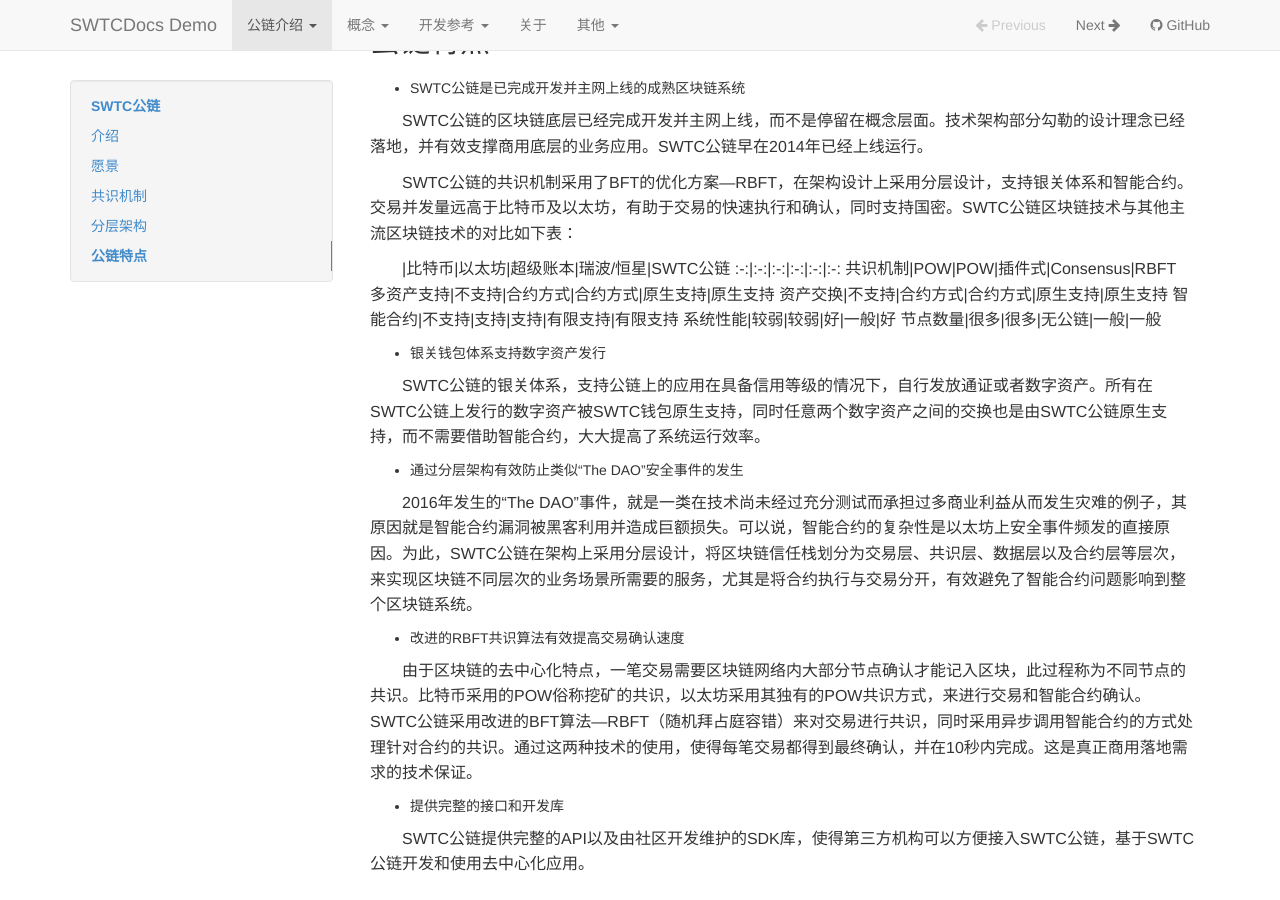
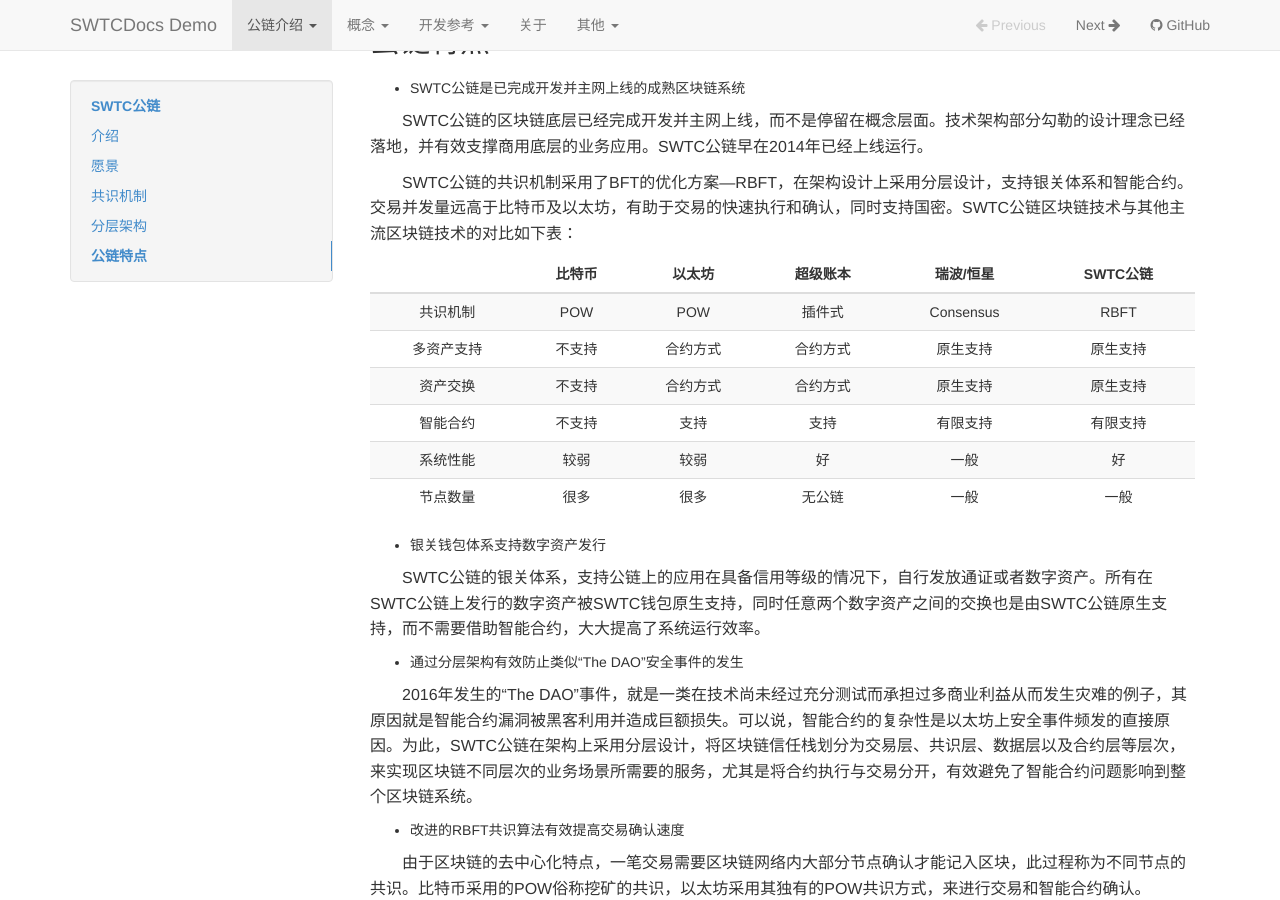
Before and after one commit to wenbo1039/swtcdocsdemo, an MkDocs documentation site: the page built from docs/index.md, in a window 1280 px wide and 900 px high, scrolled down 1869 px. Built offline with MkDocs 1.6.1, drawn with Linux system fonts in a browser that asks for light colours; old or Windows-style settings are respelled for this version of MkDocs.

```diff
--- a/docs/index.md
+++ b/docs/index.md
@@ -55,7 +55,8 @@ SWTC公链的区块链底层已经完成开发并主网上线，而不是停留
 
 SWTC公链的共识机制采用了BFT的优化方案—RBFT，在架构设计上采用分层设计，支持银关体系和智能合约。交易并发量远高于比特币及以太坊，有助于交易的快速执行和确认，同时支持国密。SWTC公链区块链技术与其他主流区块链技术的对比如下表：
 
-|比特币|以太坊|超级账本|瑞波/恒星|SWTC公链
+
+||比特币|以太坊|超级账本|瑞波/恒星|SWTC公链
 :-:|:-:|:-:|:-:|:-:|:-:
 共识机制|POW|POW|插件式|Consensus|RBFT
 多资产支持|不支持|合约方式|合约方式|原生支持|原生支持
```
